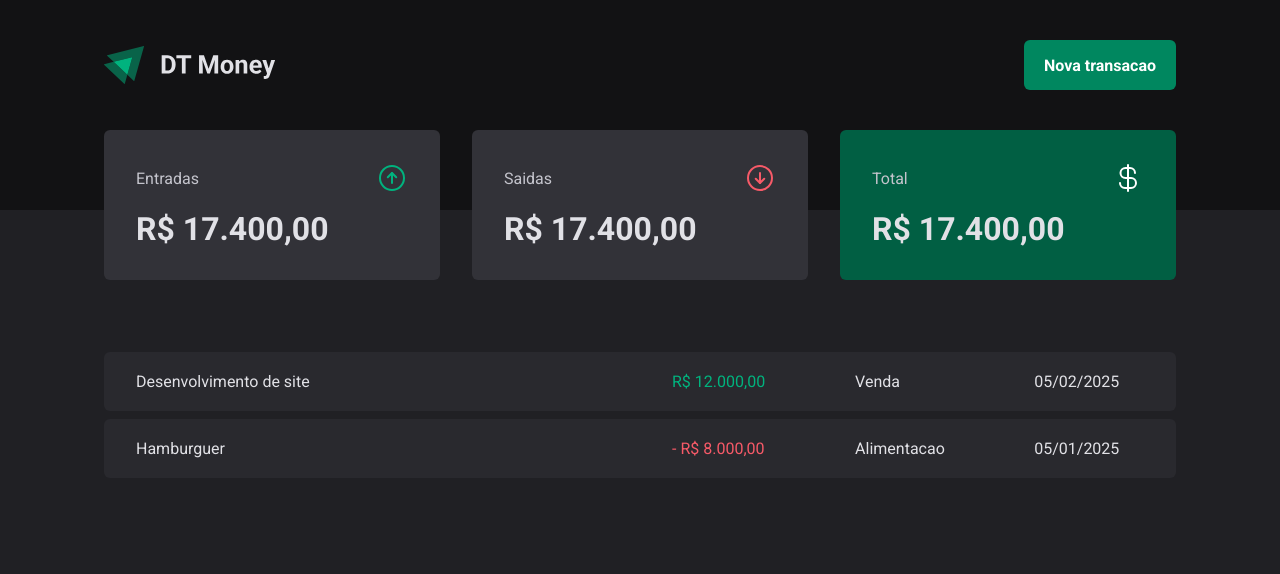
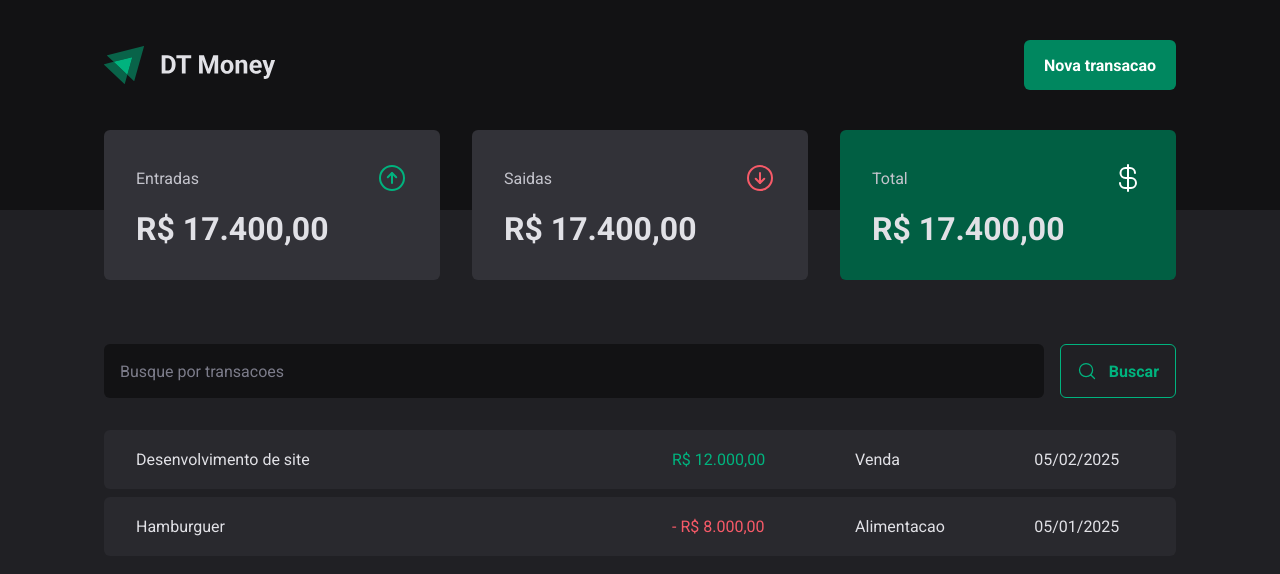
Before and after one commit to GabrielGoncalvesMendes/dt-money, a React (Vite) app: page / in a window 1280 px wide. Shown: the top 574 px of the page. Built offline with nearby package versions, Linux system fonts and the light colour scheme.

Commit message:
Adding search form component (#4)

```diff
--- /dev/null
+++ b/src/pages/Transactions/components/SearchForm/index.tsx
@@ -0,0 +1,14 @@
+import { MagnifyingGlass } from "phosphor-react";
+import { SearchFormContainer } from "./styles";
+
+export function SearchForm() {
+  return (
+    <SearchFormContainer>
+      <input type="text" placeholder="Busque por transacoes" />
+      <button type="submit">
+        <MagnifyingGlass size={20} />
+        Buscar
+      </button>
+    </SearchFormContainer>
+  );
+}
--- /dev/null
+++ b/src/pages/Transactions/components/SearchForm/styles.ts
@@ -0,0 +1,40 @@
+import { styled } from "styled-components";
+
+export const SearchFormContainer = styled.form`
+  display: flex;
+  gap: 1rem;
+
+  input {
+    flex: 1;
+    border: 0;
+    border-radius: 6px;
+    background: ${props => props.theme['gray-900']};
+    color: ${props => props.theme['gray-300']};
+    padding: 1rem;
+
+    &::placeholder {
+      color: ${props => props.theme['gray-500']};
+    }
+  }
+
+  button {
+    display: flex;
+    align-items: center;
+    gap: 0.75rem;
+
+    border: 0;
+    padding: 1rem;
+    background: transparent;
+    border: 1px solid ${props => props.theme['green-300']};
+    color: ${props => props.theme['green-300']};
+    font-weight: bold;
+    border-radius: 6px;
+
+    &:hover {
+      background: ${props => props.theme['green-500']};
+      border-color: ${props => props.theme['green-500']};
+      color: ${props => props.theme.white};
+      transition: background-color 0.2s, color 0.2s, border-color 0.2s;
+    }
+  }
+`;
--- a/src/pages/Transactions/index.tsx
+++ b/src/pages/Transactions/index.tsx
@@ -1,6 +1,11 @@
 import { Header } from "../../components/Header";
 import { Summary } from "../../components/Summary";
-import { PriceHighlight, TransactionsContainer, TransactionsTable } from "./styles";
+import { SearchForm } from "./components/SearchForm";
+import {
+  PriceHighlight,
+  TransactionsContainer,
+  TransactionsTable
+} from "./styles";
 
 export function Transactions() {
   return (
@@ -8,6 +13,7 @@
       <Header />
       <Summary />
       <TransactionsContainer>
+        <SearchForm />
         <TransactionsTable>
           <tbody>
             <tr>
--- a/src/pages/Transactions/styles.ts
+++ b/src/pages/Transactions/styles.ts
@@ -11,7 +11,7 @@
   width: 100%;
   border-collapse: separate;
   border-spacing: 0 0.5rem;
-  /* margin-top: 1.5rem; */
+  margin-top: 1.5rem;
 
   td {
     padding: 1.25rem 2rem;
```
